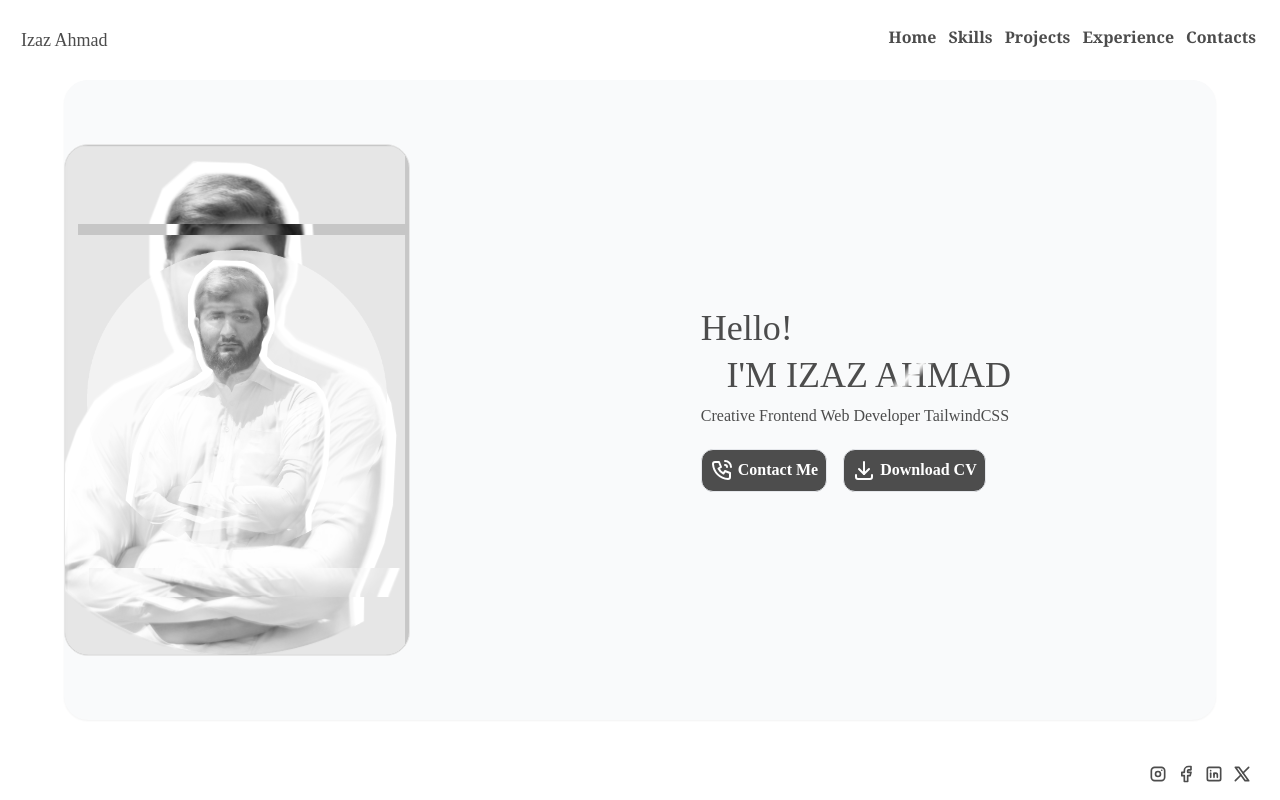
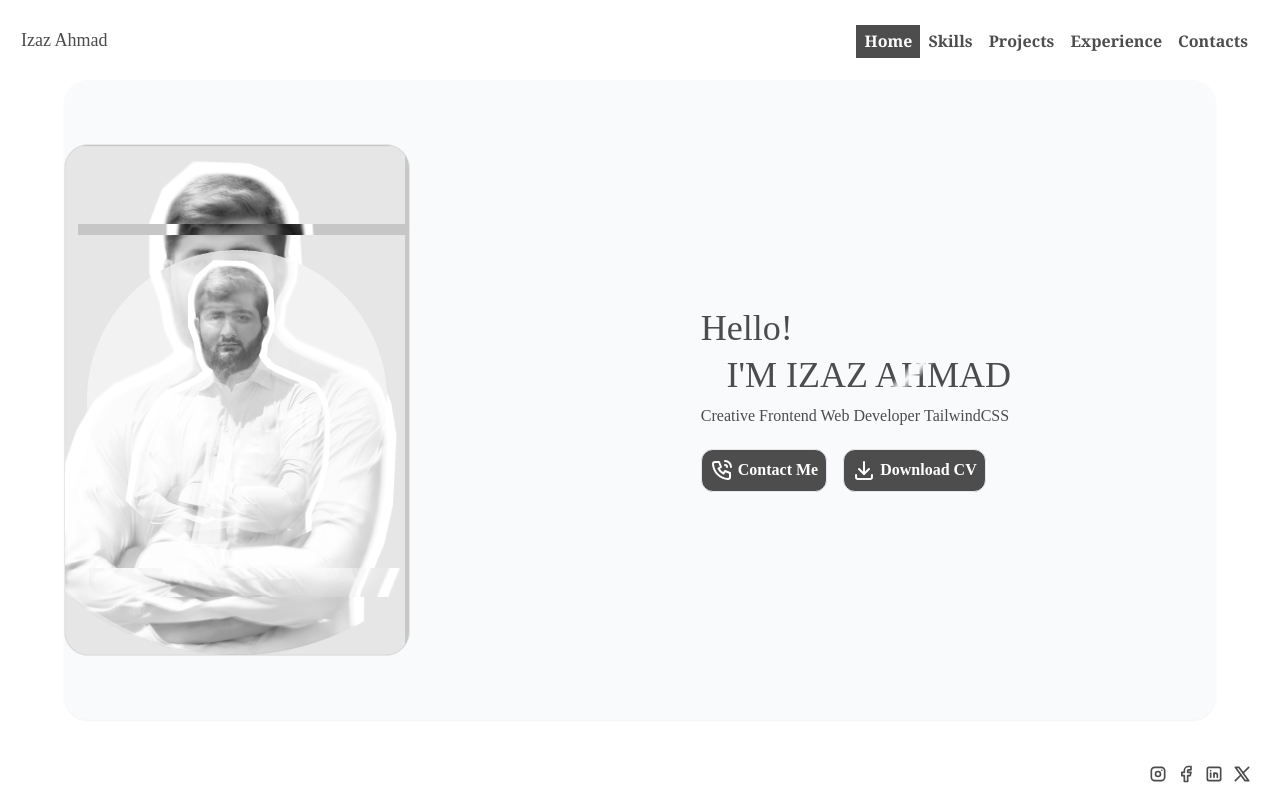
Before and after one commit to IzazAhmadHaider/My_Protfolio, a Next.js app: page / in a window 1280 px wide. Built offline with nearby package versions, Linux system fonts and the light colour scheme.

Commit message:
UI changes

```diff
--- a/src/app/components/Fixedlayout.jsx
+++ b/src/app/components/Fixedlayout.jsx
@@ -11,15 +11,17 @@ import {
 } from "@tabler/icons-react";
 
 function Fixedlayout({ onSectionChange }) {
-  const [menuOpen, setMenuOpen] = useState(false); // State to control menu visibility
+  const [menuOpen, setMenuOpen] = useState(false);
+  const [activeScreen, setActiveScreen] = useState('home');
 
   const handleNavClick = (section) => {
     onSectionChange(section);
-    setMenuOpen(false); // Close menu when an item is clicked
+    setActiveScreen(section);
+    setMenuOpen(false);
   };
 
   const redirectToInstagram = () => {
-    window.location.href = "https://www.instagram.com/code.with.izaz/";
+    window.location.href = "https://www.instagram.com/izazcodes/";
   };
   const redirectToTwitter = () => {
     window.location.href = "https://twitter.com/IzazAhm99546481";
@@ -39,7 +41,7 @@ function Fixedlayout({ onSectionChange }) {
         {/* Logo Section */}
         <div className="flex items-center pt-3 pl-3">
           <div
-            className="relative w-7 h-7 bg-orange-400 md:hidden border-2 border-[#4c4c4c] custom-spin-animation rounded-full"
+            className="relative w-7 h-7 bg-orange-400 md:hidden -2 -[#4c4c4c] custom-spin-animation rounded-full"
             style={{
               clipPath: "circle(90% at 0% 20%)",
             }}
@@ -51,58 +53,71 @@ function Fixedlayout({ onSectionChange }) {
           />
           <p className="text-[#4c4c4c] text-lg font">&nbsp;&nbsp;Izaz Ahmad</p>
         </div>
-
-        {/* Navbar Links for larger screens */}
         <div
           className={`bg-transparent w-fit h-[60px] pt-[5px] pb-[20px] mt-2 rounded-full max-lg:hidden text-[#4c4c4c] z-40`}
         >
-          <nav className="flex justify-center items-center space-x-3 font-serif font-semibold mx-3 bg-white p-3 rounded-full bg-opacity-10 ">
-            <Link
-              to="home"
-              className="cursor-pointer hover:scale-110"
-              smooth={true}
-              duration={500}
+          <nav className="flex justify-center items-center space-x-0 font-serif font-semibold mx-3 p-3 rounded-full bg-opacity-10">
+            <div
               onClick={() => handleNavClick("home")}
+              className={`group bg-[#fff] relative ${activeScreen === "home" ? "text-[#fff]" : "text-[#4d4d4d]"
+                } hover:text-[#fff] font-semibold py-1 px-2 flex cursor-pointer`}
             >
-              Home
-            </Link>
-            <Link
-              to="skills"
-              className="cursor-pointer hover:scale-110"
-              smooth={true}
-              duration={500}
+              <span
+                className={`w-0 ${activeScreen === "home" ? "w-[102%] opacity-100" : "group-hover:w-[102%] opacity-0 group-hover:opacity-100"
+                  } h-full bg-[#4d4d4d] absolute top-0 -left-[1px] transition-all origin-center duration-500 z-0`}
+              ></span>
+              <span className="flex z-10">Home</span>
+            </div>
+
+            <div
               onClick={() => handleNavClick("skills")}
+              className={`group bg-[#fff] relative ${activeScreen === "skills" ? "text-[#fff]" : "text-[#4d4d4d]"
+                } hover:text-[#fff] font-semibold py-1 px-2 flex cursor-pointer`}
             >
-              Skills
-            </Link>
-            <Link
-              to="projects"
-              className="cursor-pointer hover:scale-110"
-              smooth={true}
-              duration={500}
+              <span
+                className={`w-0 ${activeScreen === "skills" ? "w-[102%] opacity-100" : "group-hover:w-[102%] opacity-0 group-hover:opacity-100"
+                  } h-full bg-[#4d4d4d] absolute top-0 -left-[1px] transition-all origin-center duration-500 z-0`}
+              ></span>
+              <span className="flex z-10">Skills</span>
+            </div>
+
+            <div
               onClick={() => handleNavClick("projects")}
+              className={`group bg-[#fff] relative ${activeScreen === "projects" ? "text-[#fff]" : "text-[#4d4d4d]"
+                } hover:text-[#fff] font-semibold py-1 px-2 flex cursor-pointer`}
             >
-              Projects
-            </Link>
-            <Link
-              to="experience"
-              className="cursor-pointer hover:scale-110"
-              smooth={true}
-              duration={500}
+              <span
+                className={`w-0 ${activeScreen === "projects" ? "w-[102%] opacity-100" : "group-hover:w-[102%] opacity-0 group-hover:opacity-100"
+                  } h-full bg-[#4d4d4d] absolute top-0 -left-[1px] transition-all origin-center duration-500 z-0`}
+              ></span>
+              <span className="flex z-10">Projects</span>
+            </div>
+
+            <div
               onClick={() => handleNavClick("experience")}
+              className={`group bg-[#fff] relative ${activeScreen === "experience" ? "text-[#fff]" : "text-[#4d4d4d]"
+                } hover:text-[#fff] font-semibold py-1 px-2 flex cursor-pointer`}
             >
-              Experience
-            </Link>
-            <Link
-              to="contacts"
-              className="cursor-pointer hover:scale-110"
-              smooth={true}
-              duration={500}
+              <span
+                className={`w-0 ${activeScreen === "experience" ? "w-[102%] opacity-100" : "group-hover:w-[102%] opacity-0 group-hover:opacity-100"
+                  } h-full bg-[#4d4d4d] absolute top-0 -left-[1px] transition-all origin-center duration-500 z-0`}
+              ></span>
+              <span className="flex z-10">Experience</span>
+            </div>
+
+            <div
               onClick={() => handleNavClick("contacts")}
+              className={`group bg-[#fff] relative ${activeScreen === "contacts" ? "text-[#fff]" : "text-[#4d4d4d]"
+                } hover:text-[#fff] font-semibold py-1 px-2 flex cursor-pointer`}
             >
-              Contacts
-            </Link>
+              <span
+                className={`w-0 ${activeScreen === "contacts" ? "w-[102%] opacity-100" : "group-hover:w-[102%] opacity-0 group-hover:opacity-100"
+                  } h-full bg-[#4d4d4d] absolute top-0 -left-[1px] transition-all origin-center duration-500 z-0`}
+              ></span>
+              <span className="flex z-10">Contacts</span>
+            </div>
           </nav>
+
         </div>
 
         {/* Hamburger Menu for smaller screens */}
@@ -125,7 +140,7 @@ function Fixedlayout({ onSectionChange }) {
 
       {/* Mobile Menu */}
       {menuOpen && (
-        <div className="fixed top-0 left-0 w-full h-full bg-white bg-opacity-90 z-40 flex flex-col items-center justify-center">
+        <div className="fixed top-0 left-0 w-full h-full bg-[#4d4d4d] bg-opacity-90 z-40 flex flex-col items-center justify-center">
           <nav className="flex flex-col space-y-4 text-lg font-serif font-semibold text-[#4c4c4c]">
             <Link
               to="home"
--- a/src/app/components/home.jsx
+++ b/src/app/components/home.jsx
@@ -8,7 +8,7 @@ import {
   IconBrandX,
 } from "@tabler/icons-react";
 
-function Home1({ scrollToSection }) {
+function Home1({onSectionChange}) {
   const [text, setText] = useState("");
   const fullText = "rontend Web Developer | ReactJs";
   useEffect(() => {
@@ -26,7 +26,7 @@ function Home1({ scrollToSection }) {
     };
   }, []);
   const redirectToInstagram = () => {
-    window.location.href = "https://www.instagram.com/code.with.izaz/";
+    window.location.href = "https://www.instagram.com/izazcodes/";
   };
   const redirectToTwitter = () => {
     window.location.href = "https://twitter.com/IzazAhm99546481";
@@ -37,6 +37,9 @@ function Home1({ scrollToSection }) {
   };
   const redirectToLinkdin = () => {
     window.location.href = "https://www.linkedin.com/in/izaz-ahmad-035a721a3/";
+  };
+  const handleNavClick = (section) => {
+    onSectionChange(section);
   };
 
   return (
@@ -89,7 +92,7 @@ function Home1({ scrollToSection }) {
 
           <div className="flex justify-start items-center space-x-4 w-[21rem] mt-5">
             <button
-              onClick={() => scrollToSection("contacts")}
+              onClick={() => handleNavClick("contacts")}
               className="group bg-[#4d4d4d] relative hover:text-[#4d4d4d] border text-white font-semibold py-2 px-2 rounded-xl flex"
             >
               <span className="w-0 group-hover:w-[102%] h-full bg-white border opacity-0 group-hover:opacity-100 absolute top-0 -left-[1px] transition-all origin-center duration-500 rounded-xl z-0"></span>
```
